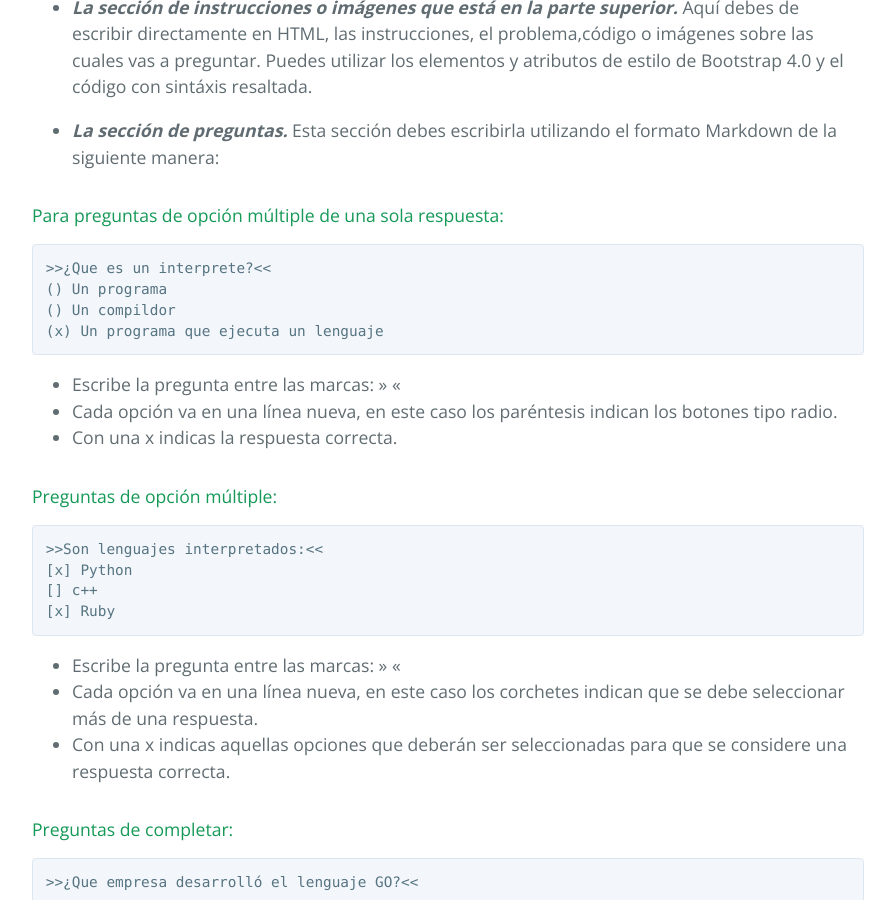
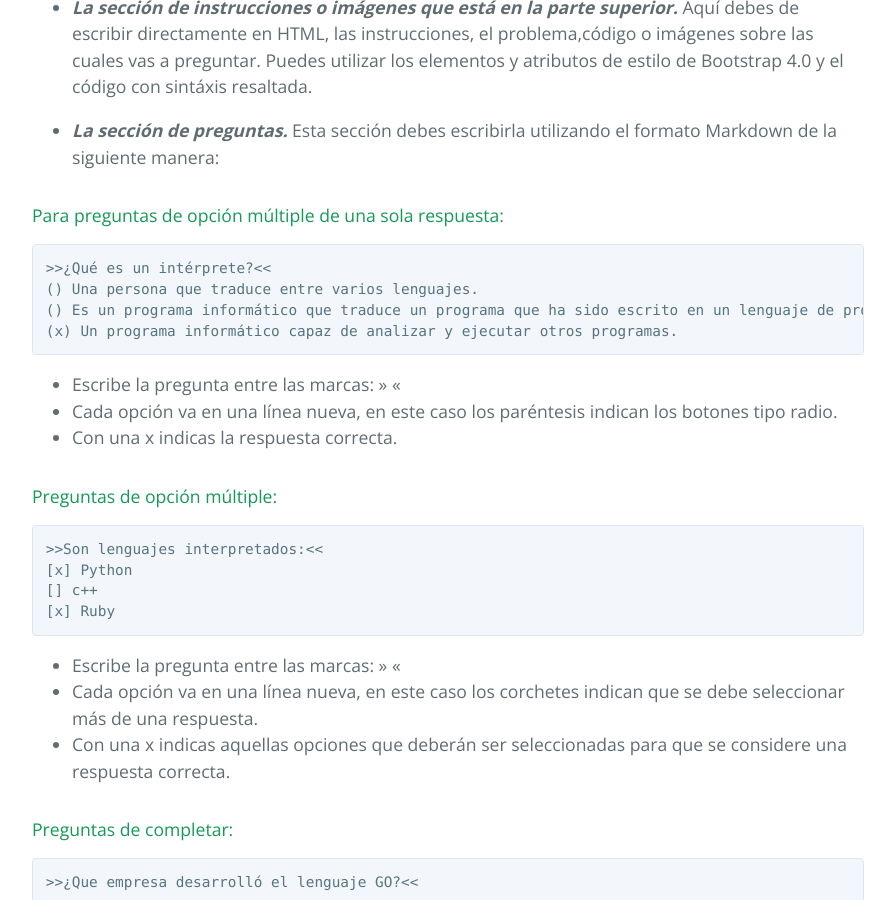
Before and after one commit to mariosky/protoboard-old, a Jekyll site: the page built from docs/doc-es/index.md, in a window 1280 px wide and 900 px high, scrolled down 611 px. Shown: the whole window, without its empty margins (192-1087 px from the left). Built offline with Jekyll 4.4.1, drawn with Linux system fonts in a browser that asks for light colours; our own code applies the rules of GitHub Pages for plain Markdown files.

Commit message:
Correction in question

````diff
--- a/docs/doc-es/index.md
+++ b/docs/doc-es/index.md
@@ -23,10 +23,10 @@ el formato Markdown de la siguiente manera:
 #### Para preguntas de opción múltiple de una sola respuesta:
 
 ```
->>¿Que es un interprete?<<
-() Un programa
-() Un compildor
-(x) Un programa que ejecuta un lenguaje
+>>¿Qué es un intérprete?<<
+() Una persona que traduce entre varios lenguajes.
+() Es un programa informático que traduce un programa que ha sido escrito en un lenguaje de programación a un lenguaje diferente.
+(x) Un programa informático capaz de analizar y ejecutar otros programas.
 ```
 * Escribe la pregunta entre las marcas: >> <<
 * Cada opción va en una línea nueva, en este caso los paréntesis indican
````
